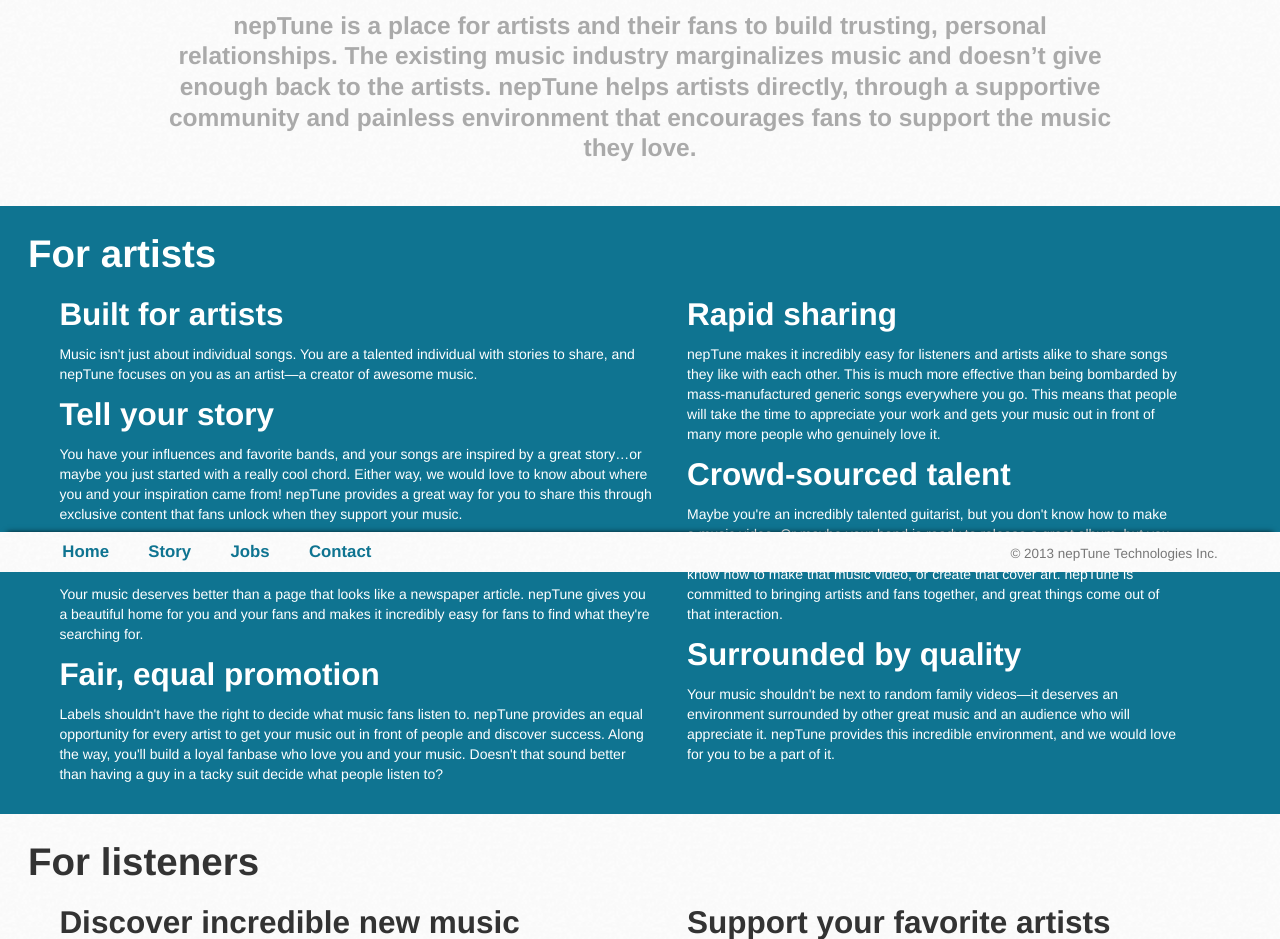
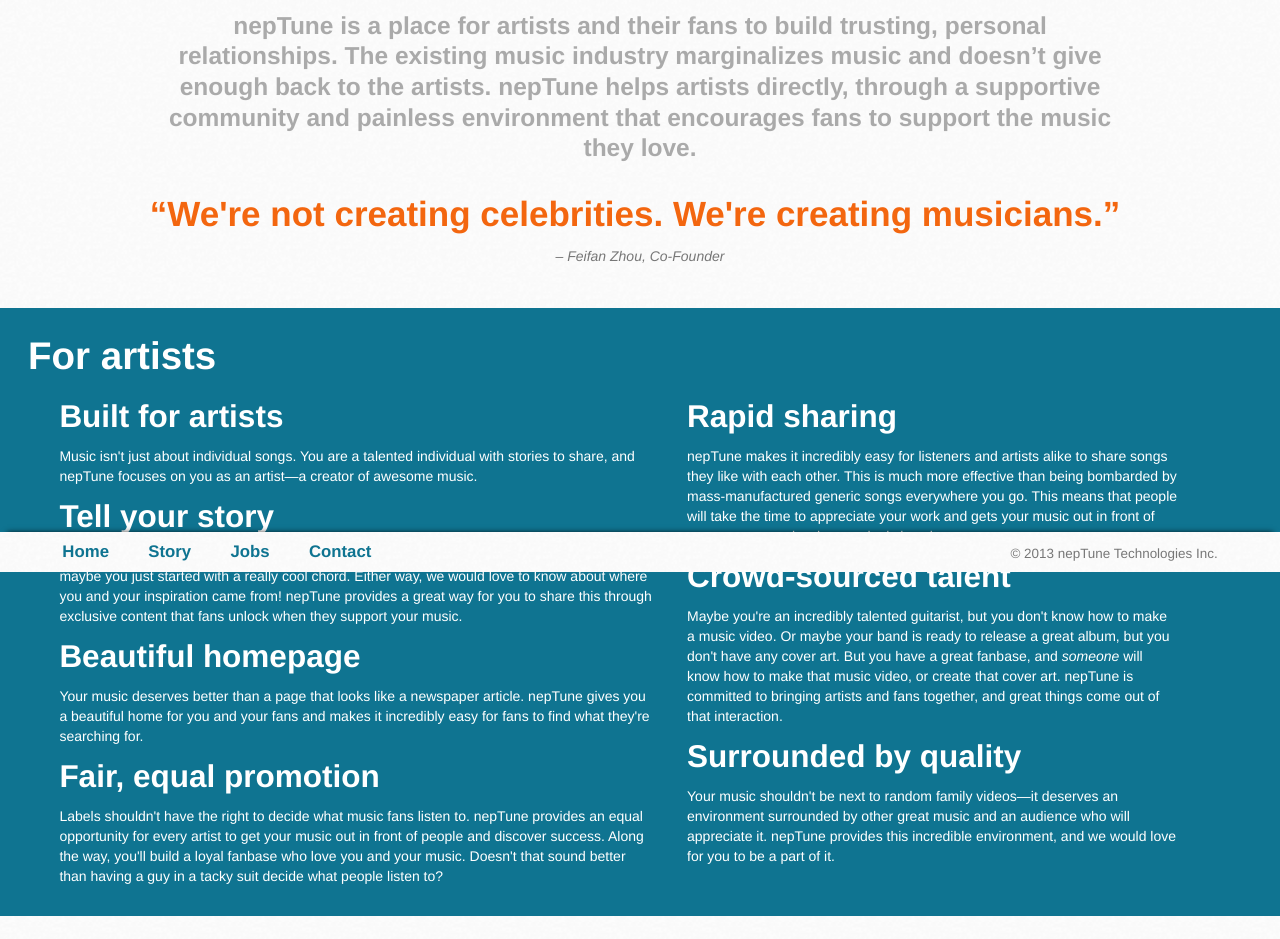
Before and after one commit to feifanzhou/neptunelanding, a PHP site: page / in a window 1280 px wide. Shown: the part 228-1167 px from the top of the page. Run offline with PHP 8.4, Linux system fonts and the light colour scheme; some libraries are stand-ins or nearby versions.

Commit message:
Tweaked content and styling

```diff
--- a/contact.html
+++ b/contact.html
@@ -4,7 +4,7 @@
 		<p>The nepTune team is hard at work building the future of music. We'd love to get feedback from you! If you have questions about nepTune or improvements that would make nepTune better for you, please get in touch with us.</p>
 	</div>
 </div>
-<div class="row-fluid LastBlockBeforeFooter">
+<div class="row-fluid">
 	<div id="contactInfo">
 		<div class="span3 ContactBox" id="contactNorth">
 			<h2>nepTune North</h2>
@@ -35,3 +35,6 @@
 		</div>
 	</div>
 </div>
+<div class="row-fluid LastBlockBeforeFooter" id="insetLogo">
+	<img src="images/logoInset.png" />
+</div>
--- a/css/contactstyles.css
+++ b/css/contactstyles.css
@@ -73,3 +73,11 @@ div#contactInfo .ContactBox #feedbackButtonBlock .FeedbackBtn {
 div#contactInfo .ContactBox #feedbackButtonBlock .FeedbackBtn a:hover {
   color: black;
 }
+div#insetLogo {
+  margin-top: 48px;
+  margin-left: auto;
+  margin-right: auto;
+  margin-bottom: 48px;
+  opacity: 0.25;
+  width: 328px;
+}
--- a/css/contactstyles.less
+++ b/css/contactstyles.less
@@ -64,3 +64,12 @@ div#contactInfo {
 		}
 	}
 }
+
+div#insetLogo {
+	margin-top: 48px;
+	margin-left: auto;
+	margin-right: auto;
+	margin-bottom: 48px;
+	opacity: 0.25;
+	width: 328px;
+}
--- a/css/homestyles.css
+++ b/css/homestyles.css
@@ -34,6 +34,12 @@ div#mantra p#description {
     font-size: 1.3em;
     line-height: 1.1em;
   }
+}
+div#mantra div#musicians {
+  margin-top: 28px;
+  margin-left: 28px;
+  margin-right: 28px;
+  text-align: center;
 }
 div#forArtists {
   background-color: #0f7491;
--- a/css/homestyles.less
+++ b/css/homestyles.less
@@ -31,6 +31,12 @@ div#mantra {
 			font-size: 1.3em;
 			line-height: 1.1em;
 		}
+	}
+	div#musicians {
+		margin-top: 28px;
+		margin-left: 28px;
+		margin-right: 28px;
+		text-align: center;
 	}
 }
 
--- a/css/mainstyles.css
+++ b/css/mainstyles.css
@@ -25,6 +25,35 @@ div#spinnerBase {
 } */
 .LastBlockBeforeFooter {
   margin-bottom: 40px;
+}
+.fb-like {
+  color: white !important;
+}
+.Quote {
+  margin-top: 56px;
+}
+.Quote .QuoteText {
+  color: #f3660f;
+  font-size: 2.5em;
+  font-weight: bold;
+  line-height: 1.25em;
+  margin-right: 10px;
+}
+.Quote .QuoteText:before {
+  content: open-quote;
+  display: inline-block;
+  font-size: 1em;
+}
+.Quote .QuoteText:after {
+  content: close-quote;
+  font-size: 1em;
+}
+.Quote .QuoteAuthor {
+  color: #777777;
+  font-style: italic;
+}
+.Quote .QuoteAuthor:before {
+  content: "\2013\0020";
 }
 footer {
   background: url('../images/dust.png');
--- a/css/mainstyles.less
+++ b/css/mainstyles.less
@@ -24,6 +24,37 @@ div#spinnerBase {
 
 .LastBlockBeforeFooter {
 	margin-bottom: 40px;
+}
+
+.fb-like {
+	color: white !important;
+}
+
+.Quote {
+	margin-top: 56px;
+	.QuoteText {
+		color: @neptune-orange;
+		font-size: 2.5em;
+		font-weight: bold;
+		line-height: 1.25em;
+		margin-right: 10px;
+		&:before {
+			content: open-quote;
+			display: inline-block;
+			font-size: 1em;
+		}
+		&:after {
+			content: close-quote;
+			font-size: 1em;
+		}
+	}
+	.QuoteAuthor {
+		color: @medium-grey;
+		font-style: italic;
+		&:before {
+			content: "\2013\0020";
+		}
+	}
 }
 
 footer {
--- a/css/storystyles.css
+++ b/css/storystyles.css
@@ -1,8 +1,14 @@
 div#storyHeader {
   background-image: url('../images/creativity.jpg');
   background-position: center;
+  background-repeat: no-repeat;
   background-size: 100% auto;
   height: 300px;
+}
+@media (max-width: 450px) {
+  div#storyHeader {
+    display: none;
+  }
 }
 div#storyHeader h1 {
   color: white;
--- a/css/storystyles.less
+++ b/css/storystyles.less
@@ -1,8 +1,12 @@
 @import url('colors.less');
 
 div#storyHeader {
+	@media (max-width: 450px) {
+		display: none;
+	}
 	background-image: url('../images/creativity.jpg');
 	background-position: center;
+	background-repeat: no-repeat;
 	background-size: 100% auto;
 	height: 300px;
 	h1 {
--- a/index.php
+++ b/index.php
@@ -14,6 +14,7 @@
 	<meta name="viewport" content="width=device-width, initial-scale=1.0">
 	<meta http-equiv="Content-Type" content="text/html; charset=UTF-8" />
 	<title>nepTune</title>
+	<meta property="fb:admins" content="100001324728942" />
 	<script src="https://ajax.googleapis.com/ajax/libs/jquery/1.9.0/jquery.min.js"></script>
 	<link rel="stylesheet" href="bootstrap/css/bootstrap.min.css" type="text/css" media="screen" />
 	<link rel="stylesheet" href="bootstrap/css/bootstrap-responsive.min.css" type="text/css" />
@@ -78,6 +79,17 @@
 </head>
 <body>
 	<div id="spinnerBase"></div>
+	<div id="fb-root"></div>
+	<script>	// Facebook
+		(function(d, s, id) {
+			var js, fjs = d.getElementsByTagName(s)[0];
+			if (d.getElementById(id)) return;
+			js = d.createElement(s); js.id = id;
+			js.src = "//connect.facebook.net/en_US/all.js#xfbml=1";
+			fjs.parentNode.insertBefore(js, fjs);
+		}
+		(document, 'script', 'facebook-jssdk'));
+	</script>
 	<div id="bodyContent">
 	<script type="text/javascript">	// For AJAX page load
 		// Note that this isn't good for SEO, but we can fix that later
@@ -112,6 +124,7 @@
 				$("#bodyContent").html(reply);
 				var navLinkID = "navLink" + window.location.hash.substring(1);
 				$(navLinkID).addClass('CurrentNav');
+				window.scrollTo(0, 0);
 				$("#bodyContent").animate({
 					opacity: 1
 				});
@@ -135,7 +148,11 @@
 				moveLeft *= -1;
 				moveRight *= -1;
 			}
-			if (animate) {
+			else if (index == window.location.hash.substring(1)) {
+				moveLeft = 0;
+				moveRight = 0;
+			}
+			if (animate && index != window.location.hash.substring(1)) {
 				if ($(".HeroHeader")[0]) {
 					$(".HeroHeader").animate({
 						left: moveLeft,
@@ -162,6 +179,10 @@
 		<div id="logo"><img src="images/logo.png" alt="nepTune Music" height="55px" /></div>
 		<p class="Tagline">Discover, enjoy and share great music from around the world</p>
 		<p id="description">nepTune is a place for artists and their fans to build trusting, personal relationships. The existing music industry marginalizes music and doesn’t give enough back to the artists. nepTune helps artists directly, through a supportive community and painless environment that encourages fans to support the music they love.</p>
+		<div class="Quote" id="musicians">
+			<p class="QuoteText">We're not creating celebrities. We're creating musicians.</p>
+			<p class="QuoteAuthor">Feifan Zhou, Co-Founder</p>
+		</div>
 	</div>
 	<div class="row-fluid" id="forArtists">
 		<div class="Content">
--- a/jobs.html
+++ b/jobs.html
@@ -20,7 +20,7 @@
 <div class="row-fluid" id="setting">
 	<div class="span7" id="environment">
 		<h2>Who We Are</h2>
-		<p>The nepTune team includes people from a variety of backgrounds, personal and professional. We're located around the country&mdash;because talented people are everywhere&mdash;and we all work remotely. As a result, everyone on our team is an independent thinker who is comfortable making decisions on their own, confident that what they do is in line with nepTune's vision.</p>
+		<p>The nepTune team includes people from a variety of backgrounds, personal and professional. We're located around the country&mdash;because talented people are everywhere&mdash;and we all work remotely. As a result, every member of our team is an independent thinker who is comfortable making decisions on their own, confident that what they do is in line with nepTune's vision.</p>
 		<p>nepTune was founded by two entrepreneurs, musicians, and students. Feifan&nbsp;Zhou has been playing piano for 13 years, worked with 3 startups before nepTune, and is a student at Cornell&nbsp;University. Robert&nbsp;Robertson has been singing for 10 years, founded 3 small businesses before nepTune, and is a student at High&nbsp;Point&nbsp;University.</p>
 		<p>The entire nepTune team believes that, when inspired, people are capable of doing amazing things. So nepTune was started to unlock that potential, both within our team and for the rest of the world.</p>
 		<p><strong>Just be awesome. Help us liberate human creativity.</strong></p>
--- a/main.html
+++ b/main.html
@@ -2,6 +2,10 @@
 	<div id="logo"><img src="images/logo.png" alt="nepTune Music" height="55px" /></div>
 	<p class="Tagline">Discover, enjoy and share great music from around the world</p>
 	<p id="description">nepTune is a place for artists and their fans to build trusting, personal relationships. The existing music industry marginalizes music and doesn’t give enough back to the artists. nepTune helps artists directly, through a supportive community and painless environment that encourages fans to support the music they love.</p>
+	<div class="Quote" id="musicians">
+		<p class="QuoteText">We're not creating celebrities. We're creating musicians.</p>
+		<p class="QuoteAuthor">Feifan Zhou, Co-Founder</p>
+	</div>
 </div>
 <div class="row-fluid" id="forArtists">
 	<div class="Content">
```
Also changed, not shown: css/jobsstyles.css (+15 -26 lines), css/jobsstyles.less (+11 -27 lines), includes/positionapply.inc.php (+11 -2 lines), images/logoInset.png (added), images/logoInset@2x.png (added).
